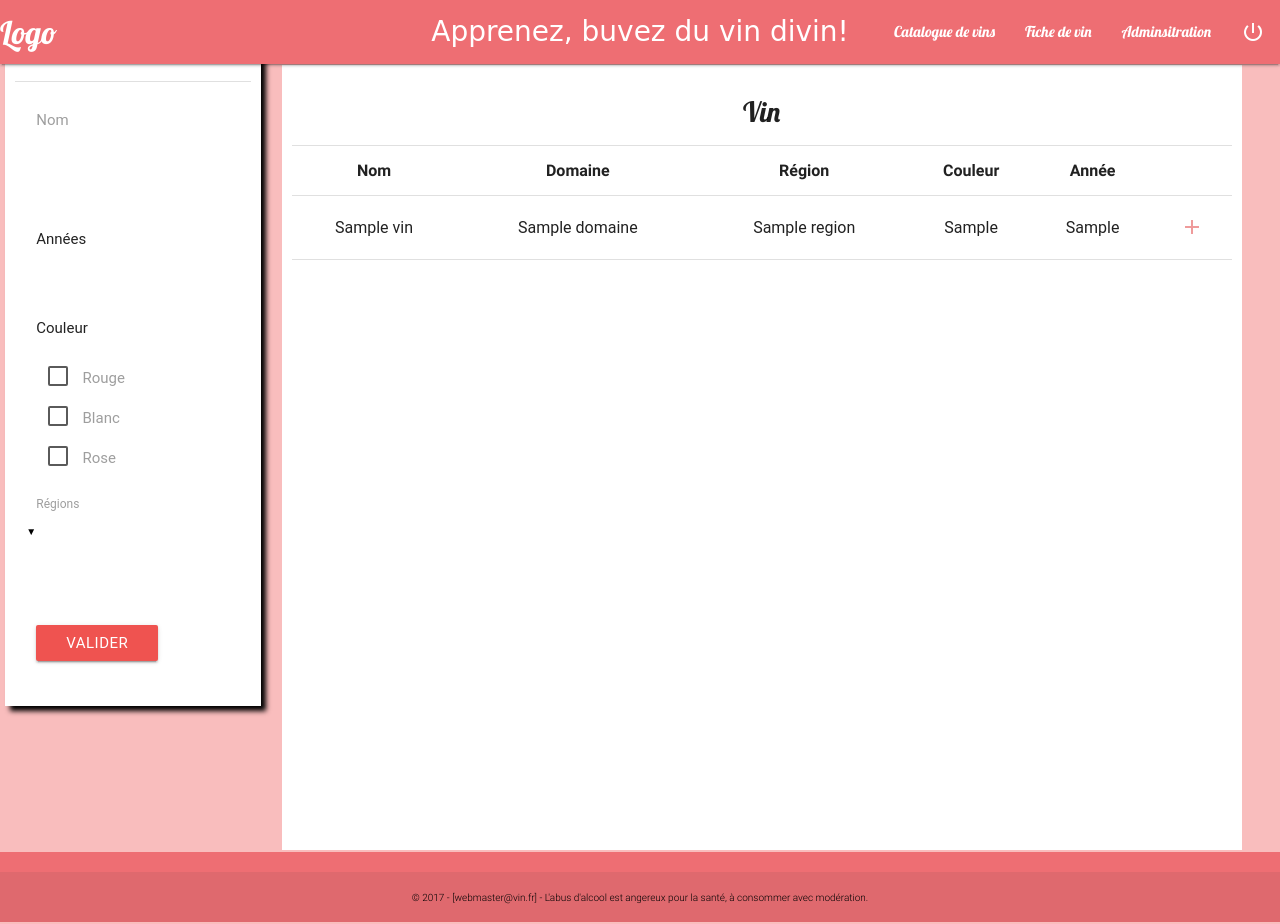
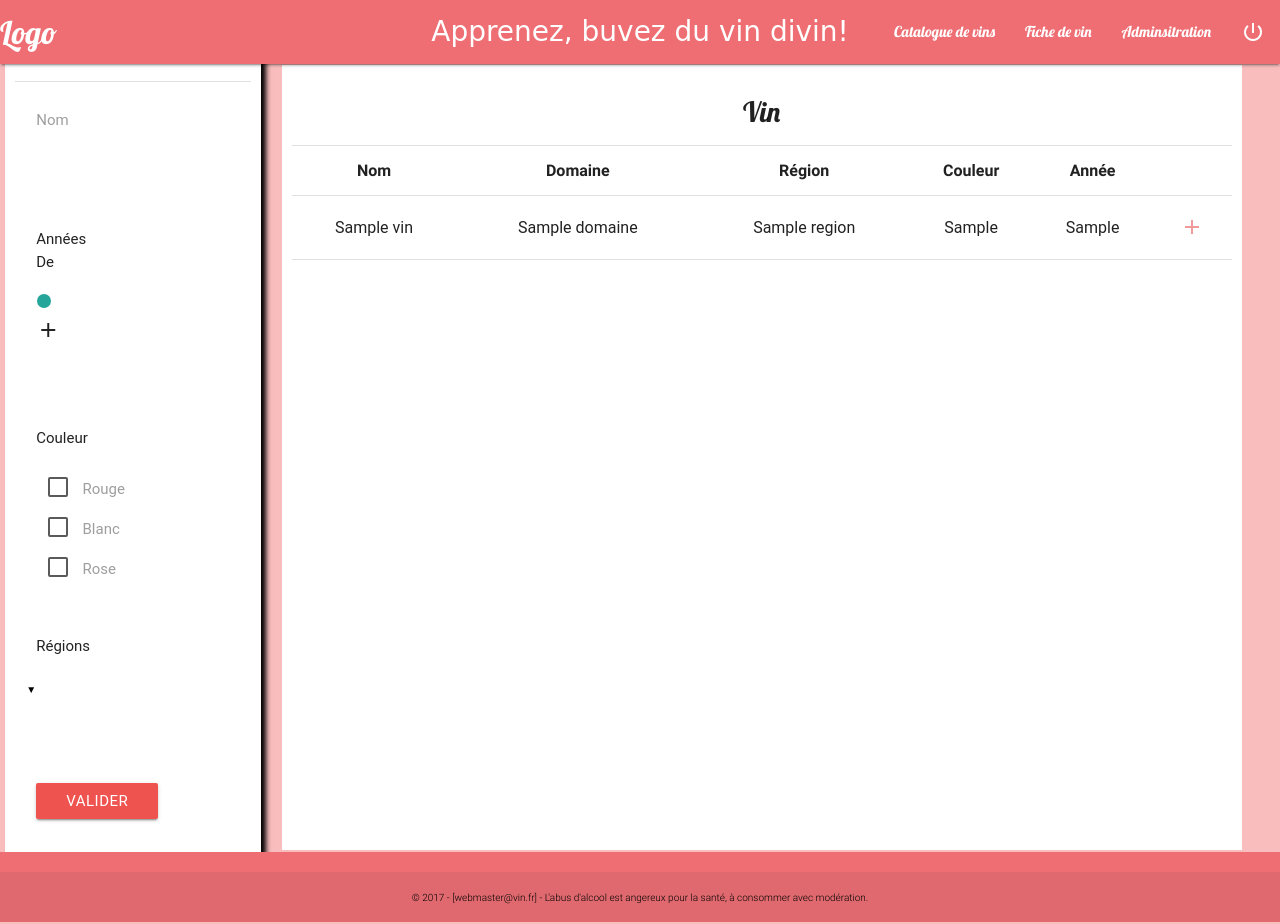
Before and after one commit to alain-mariathas/MonSiteDeVin, a PHP site: page /vinebody.php in a window 1280 px wide. Run offline with PHP 8.4, Linux system fonts and the light colour scheme; the visitor is signed in with stand-in values (Sample User, id 1); tables that the repository leaves empty or names only in its code hold one stand-in row (values such as "Sample post"); some libraries are stand-ins or nearby versions; some web fonts are replaced.

Commit message:
avancement recherches

```diff
--- a/vinebody.php
+++ b/vinebody.php
@@ -11,19 +11,27 @@
         <div class="divider">
         </div>
 
-          <form id="form_search">
+          <form action="#!" id="form_search" method="POST">
                <div class="row">
                 <div class="input-field col s4">
-                  <input id="SearchName" type="text">
+                  <input name="filtre_nom" id="SearchName" type="text">
                   <label for="SearchName">Nom</label>
                 </div>
               </div>
 
+
               <div class="row">
               <div class="input-field col s4">
-                    <p>Années</p>
+                                <p>Années<br>
+                  De </p>
+                  <input style="display:inline-block" name="filtre_annee_1" id="range1" type="range" value="1920" min="1920" max="2017">
+                  <i style="display:inline-block" class="material-icons" onclick="$('#annee2').removeClass('hide'); document.getElementById('range2').setAttribute('min',document.getElementById('range1').value);">add</i>
                   </div>
-                  <div id="slider_an" class="col s4">
+              </div>
+              <div class="row">
+                <div id="annee2" class="input-field col s4 hide">
+                  <p>A</p>
+                  <input id="range2" name="filtre_annee_2" type="range" max="2017">
                   </div>
               </div>
 
@@ -32,17 +40,17 @@
                     <div id="couleur_boxes" class="input-field col s4">
                         <p>Couleur</p>
                     <p>
-                      <input type="checkbox" class="filled-in" id="rouge"/>
+                      <input type="checkbox" class="filled-in" id="rouge" name="rouge"/>
                       <label for="rouge">Rouge</label>
                     </p>
 
                     <p>
-                      <input type="checkbox" class="filled-in" id="blanc"/>
+                      <input type="checkbox" class="filled-in" id="blanc" name="blanc"/>
                       <label for="blanc">Blanc</label>
                     </p>
 
                     <p>
-                      <input type="checkbox" class="filled-in" id="rose"/>
+                      <input type="checkbox" class="filled-in" id="rose" name="rose"/>
                       <label for="rose">Rose</label>
                     </p>
 
@@ -51,13 +59,13 @@
 
               <div class="row">
                     <div class="input-field col s4">
+                                            <p>Régions</p>
                           <select multiple>
                           <option value="" disabled selected>Choisissez vos régions</option>
                           <option value="1">Bordeaux</option>
                           <option value="2">Languedoc</option>
                           <option value="3">Rhône</option>
                         </select>
-                        <label>Régions</label>
                     </div>
                   </div>
 
@@ -91,9 +99,83 @@
 
                         <tbody>
                           <?php
-                            //TODO Requete affichage vins
-                            $vins = $bdd->query('SELECT  v.vin_id, v.vin_nom, v.vin_couleur, v.vin_annee, v.vin_description, r.region_name, d.dom_name FROM vins v join domaines d ON v.domaine_id = d.dom_id JOIN regions r ON d.region_id = r.region_id;');
+                          $request='SELECT  v.vin_id, v.vin_nom, v.vin_couleur, v.vin_annee, v.vin_description, r.region_name, d.dom_name FROM vins v join domaines d ON v.domaine_id = d.dom_id JOIN regions r ON d.region_id = r.region_id ';
 
+                            if(isset($_POST['filtre_nom']) or isset($_POST['filtre_annee_1']) or isset($_POST['rose']) or isset($_POST['rouge']) or isset($_POST['blanc']))
+                            {
+                              $request=$request."WHERE 1=1 ";
+
+                              if(isset($_POST['filtre_nom']))
+                              {
+                                $toreplace=array('\'', "\"","&"," ");
+                                $nom=addslashes(str_replace($toreplace,"",$_POST['filtre_nom']));
+                                $request=$request."AND UPPER(vin_nom) LIKE UPPER('%".$nom."%') ";
+                              }
+
+                              if(isset($_POST['filtre_annee_1']) and isset($_POST['filtre_annee_2']))
+                              {
+                                $deb=$_POST['filtre_annee_1'];
+                                $request=$request."AND vin_annee>=".$deb." ";
+                                $fin=2017;
+                                if(isset($_POST['filtre_annee_2']) and $_POST['filtre_annee_2']>$deb)
+                                {
+                                  $fin=$_POST['filtre_annee_2'];
+
+                                  $request=$request."AND vin_annee<=".$fin." ";
+                                }
+                              }
+                              else
+                              {
+                                $request=$request."AND vin_annee BETWEEN 1940 AND 2017 ";
+                              }
+
+                              if(isset($_POST['rose']) or isset($_POST['rouge']) or isset($_POST['blanc']))
+                              {
+                                $request=$request."AND vin_couleur IN(";
+
+                                  if(isset($_POST['rose']))
+                                  {
+                                    $request=$request."'Rose'";
+                                    if(isset($_POST['rouge']) or isset($_POST['blanc']))
+                                    {
+                                      $request=$request.",";
+                                    }
+                                  }
+                                  if(isset($_POST['rouge']))
+                                  {
+                                    $request=$request."'Rouge'";
+                                    if(isset($_POST['blanc']))
+                                    {
+                                      $request=$request.",";
+                                    }
+                                  }
+                                  if(isset($_POST['blanc']))
+                                  {
+                                    $request=$request."'Blanc'";
+                                  }
+                              $request=$request.") ";
+                            }
+
+                              //TODO : Terminer tous les filtres
+                          }
+
+                            $request=$request.";";
+
+                            $vins = $bdd->query($request);
+
+                            $nbr=$vins->rowCount();
+                            if($nbr==0)
+                            {
+                              ?>
+                                <script type="text/javascript">
+                                $('thead').hide();
+                                </script>
+                              <?php
+                              echo "<br><h3>Pas de résultats</h3>";
+                            }
+
+                            else
+                            {
                             while ($donnee = $vins->fetch())
                               {
                               ?>
@@ -103,7 +185,7 @@
                               <td><?php echo $donnee['region_name']; ?></td>
                               <td><?php echo $donnee['vin_couleur']; ?></td>
                               <td><?php echo $donnee['vin_annee']; ?></td>
-                            <td><button class="btn-floating btn-flat waves-effect waves-light btn-small" onclick="$('#card_vin<?php echo $donnee['vin_id']; ?>').removeClass('hide'); $('tr').hide('slow'); $('thead').hide('slow');"><i style="color:#ef9a9a" class="material-icons tiny">add</i></button></td>
+                              <td><button class="btn-floating btn-flat waves-effect waves-light btn-small" onclick="$('#card_vin<?php echo $donnee['vin_id']; ?>').removeClass('hide'); $('tr').hide(); $('thead').hide();"><i style="color:#ef9a9a" class="material-icons tiny">add</i></button></td>
                             </tr>
                                             <!-- FICHES DES VINS -->
                                <div id="card_vin<?php echo $donnee['vin_id']; ?>" style="margin-top:5%; margin-bottom:10%" class="hoverable hide card large">
@@ -124,6 +206,7 @@
 
                             <?php
                               }
+                            }
                             $vins->closeCursor();
                             ?>
                         </tbody>
```
Lines whose indentation alone changed are shown as unchanged.
